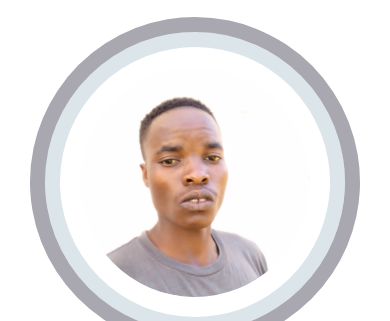
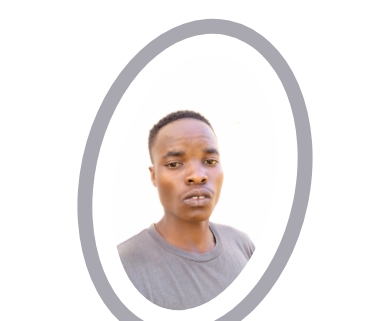
Before and after one commit to DiranDesai/My_Portfolio_Live, a plain HTML site: page index.html in a window 390 px wide. Shown: the part 64-385 px from the top of the page. Drawn offline with nearby package versions, Linux system fonts and the light colour scheme.

Commit message:
Update styles.css

```diff
--- a/styles.css
+++ b/styles.css
@@ -344,4 +344,10 @@ ul {
   .banner{
     text-align: center;
   }
+.banner img {
+width: 200px;
+height 200px;
+border: none;
+outline none;
 }
+}
```
